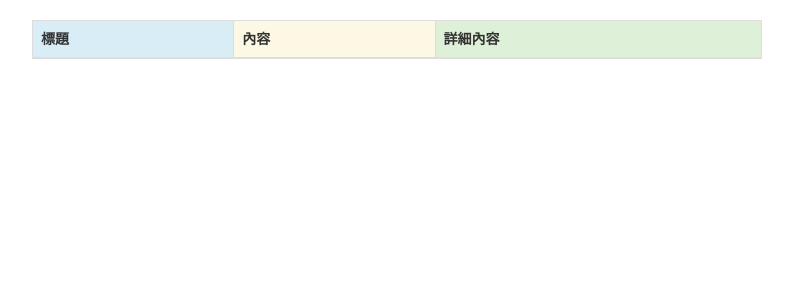
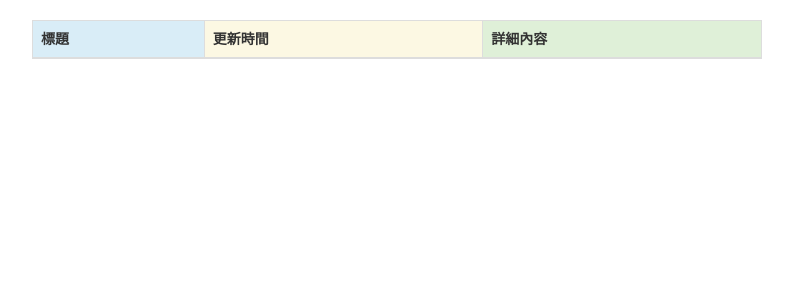
Before and after one commit to FireramaRalphadel/pythondiary, a Flask app: page /category/1 in a window 1280 px wide. Shown: the part 52-352 px from the top of the page, without its empty margins (243-1036 px from the left). Run offline with Flask 2, Linux system fonts and the light colour scheme; lists and menus that the app fills with data are empty; some libraries are stand-ins or nearby versions.

Commit message:
Update category.html

```diff
--- a/templates/category.html
+++ b/templates/category.html
@@ -28,7 +28,7 @@
             <thead>
               <tr>
                 <th class="info">標題</th>
-                <th class="warning">內容</th>
+                <th class="warning">更新時間</th>
                 <th class="success">詳細內容</th>
               </tr>
             </thead>
```
